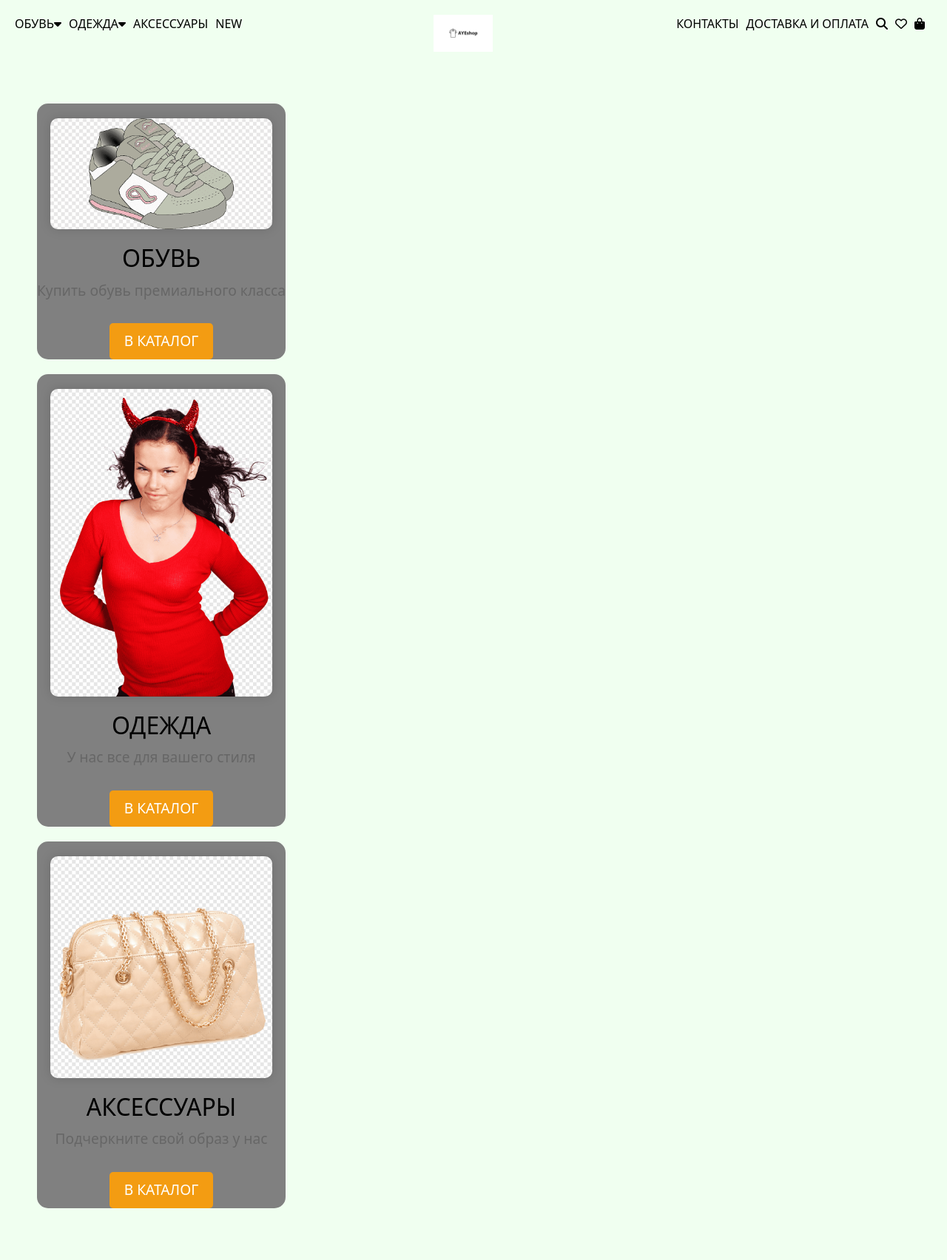
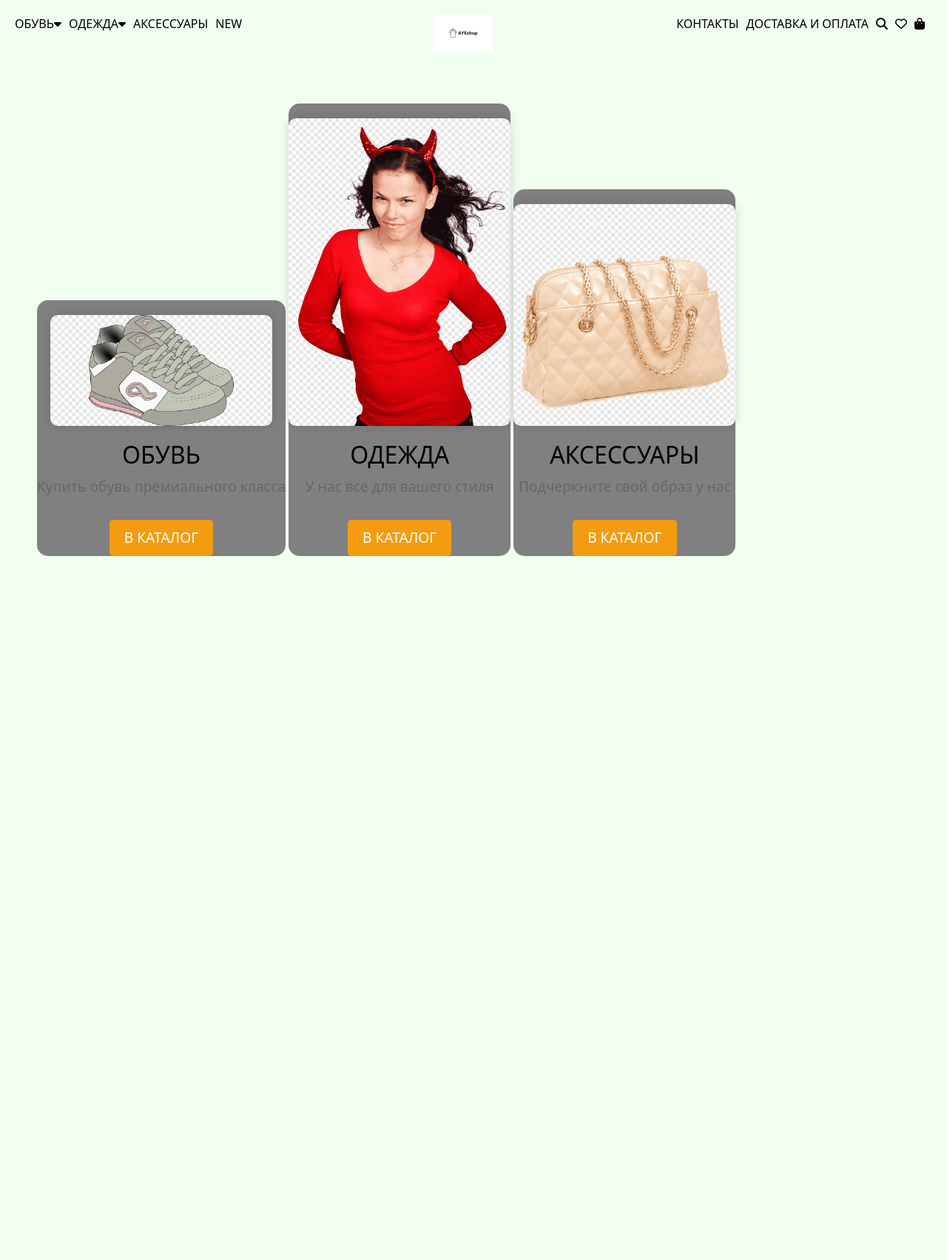
Before and after one commit to Porcupine116/website, a Django app: template AYEshop/main/templates/main/home.html in a window 1280 px wide. Shown: the whole page at 74% size. After the commit the page ends 752 px from the top, so only its background shows below. Run offline with Django 5.2, Linux system fonts and the light colour scheme; the template is opened without the code that fills it, so the values that code supplies are empty; parts of the project's set-up code (start-up, migrations or seed data) failed here and were passed over.

Commit message:
Работа над картинками на главной странице

```diff
--- a/AYEshop/main/static/main/css/style.css
+++ b/AYEshop/main/static/main/css/style.css
@@ -119,7 +119,7 @@ img {
     color: black;
     text-align: center;
     margin-bottom: 20px;
-    display: block;
+    display: inline-block;
     transition: all 0.3s ease;
     background-color: gray;
     justify-content: space-between;
```
